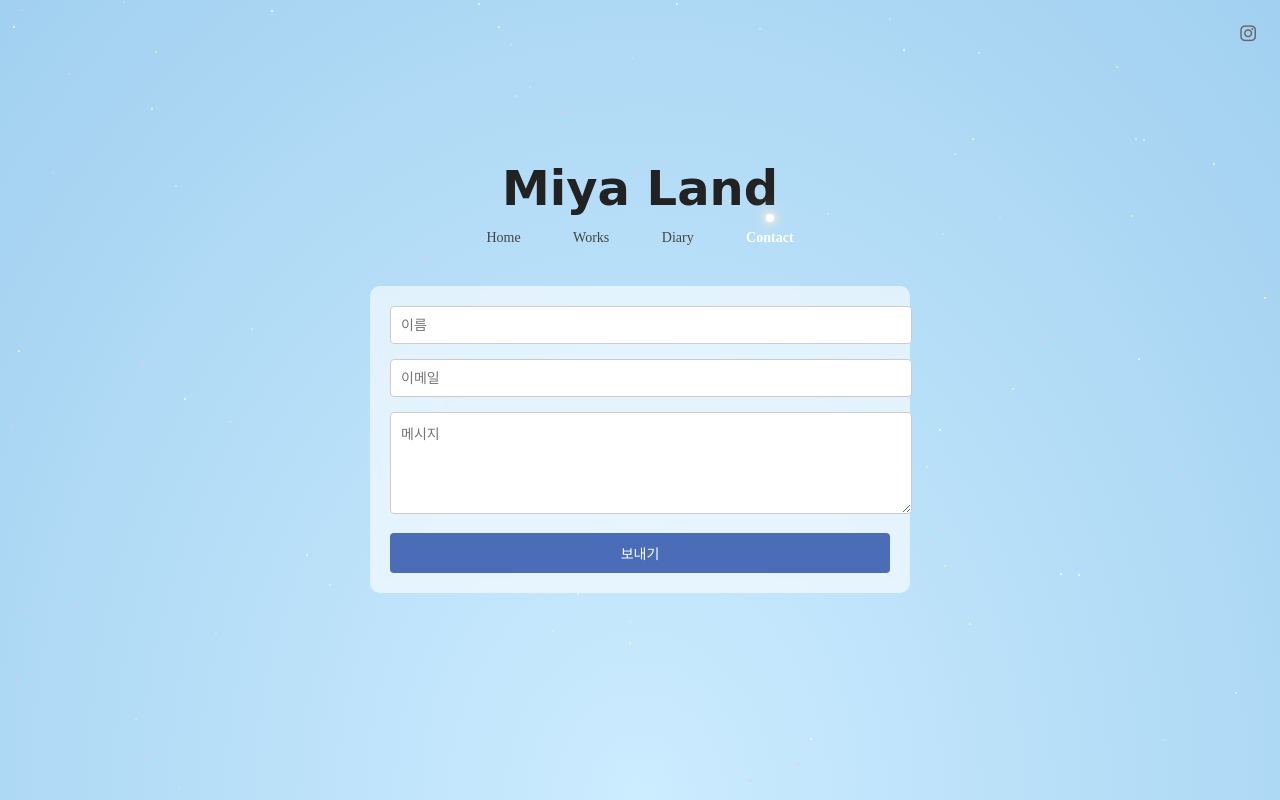
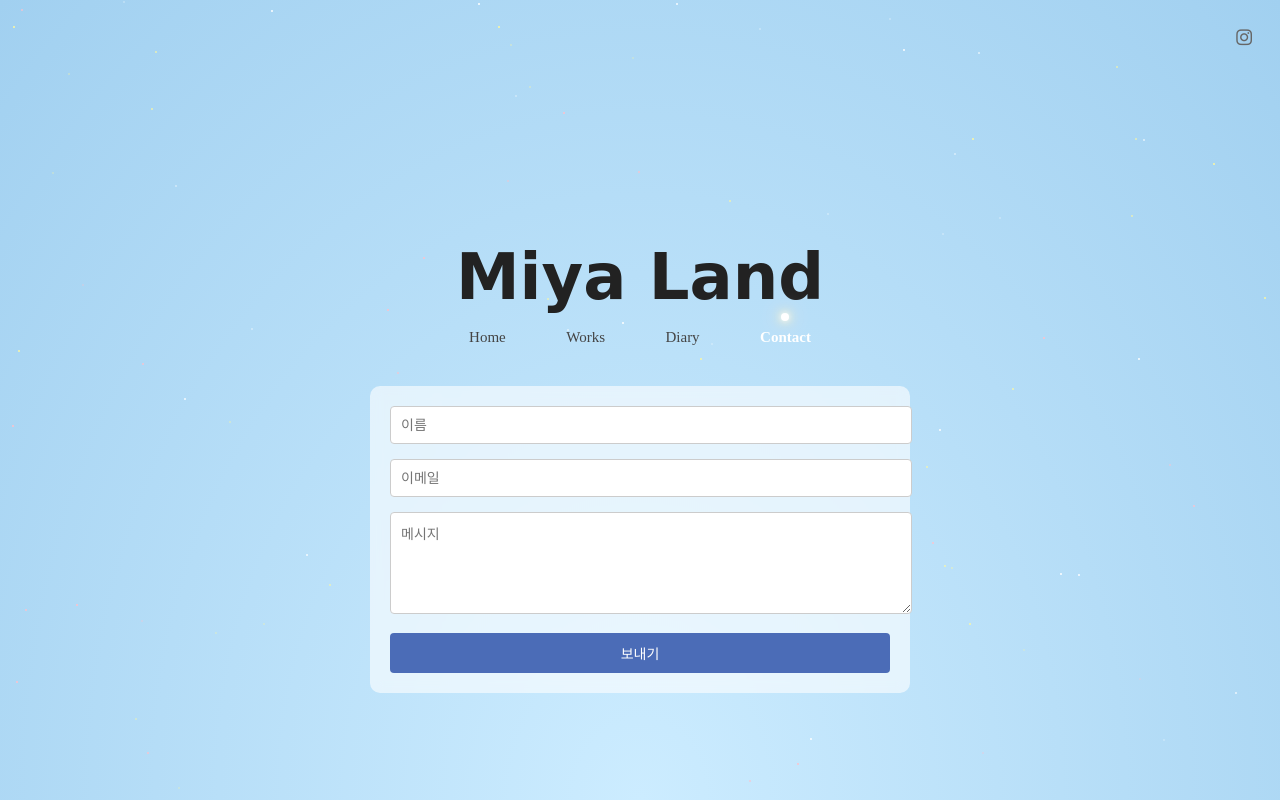
Before and after one commit to miyaong-one/miya-land, a plain HTML site: page contact.html in a window 1280 px wide. Drawn offline with Linux system fonts and the light colour scheme.

Commit message:
Update contact.html

```diff
--- a/contact.html
+++ b/contact.html
@@ -42,8 +42,8 @@
 
     .instagram-top {
       position: absolute;
-      top: 24px;
-      right: 24px;
+      top: 28px;
+      right: 28px;
       z-index: 3;
     }
     .instagram-top a {
@@ -56,24 +56,24 @@
     }
 
     header {
-      margin-top: 160px;
+      margin-top: 240px;
       text-align: center;
       position: relative;
       z-index: 2;
     }
     header h1 {
       font-family: 'mieszkanie9', cursive;
-      font-size: 48px;
-      margin-bottom: 12px;
+      font-size: 64px;
+      margin-bottom: 14px;
     }
     nav {
       margin-top: 0;
     }
     nav a {
-      margin: 0 12px;
+      margin: 0 16px;
       text-decoration: none;
       font-family: 'Duality-Regular';
-      font-size: 14px;
+      font-size: 15px;
       color: #444;
       cursor: pointer;
       padding: 6px 12px;
```
